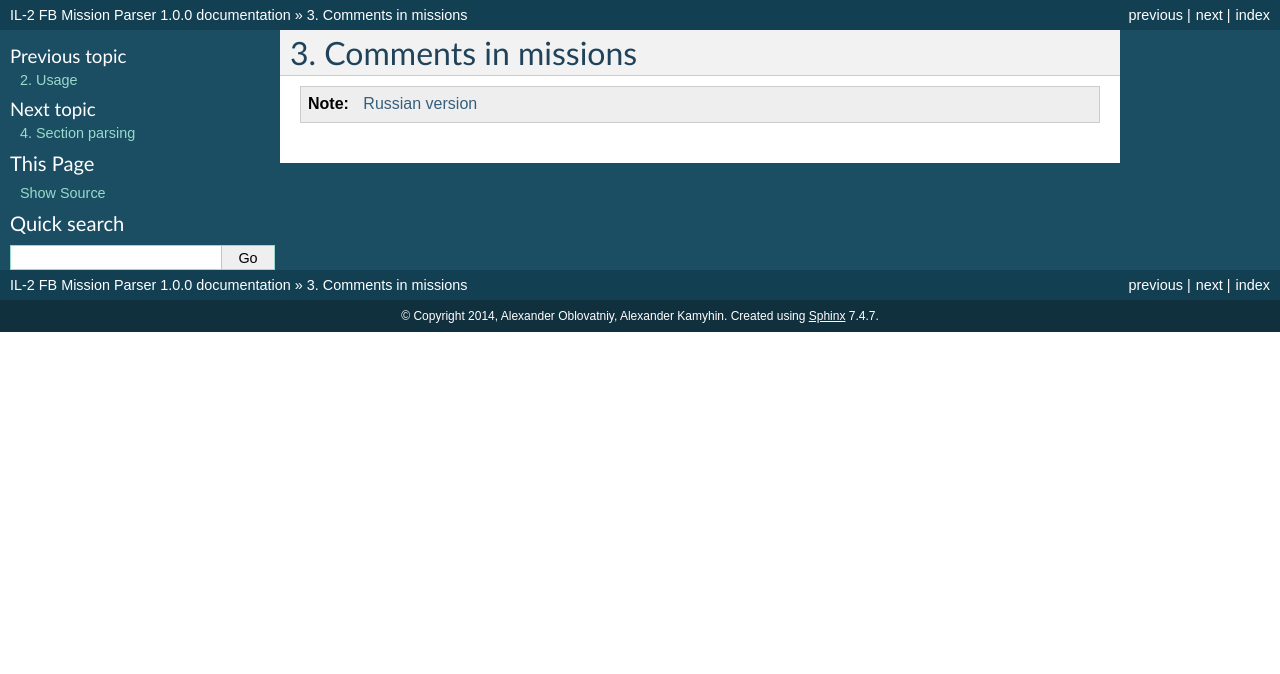
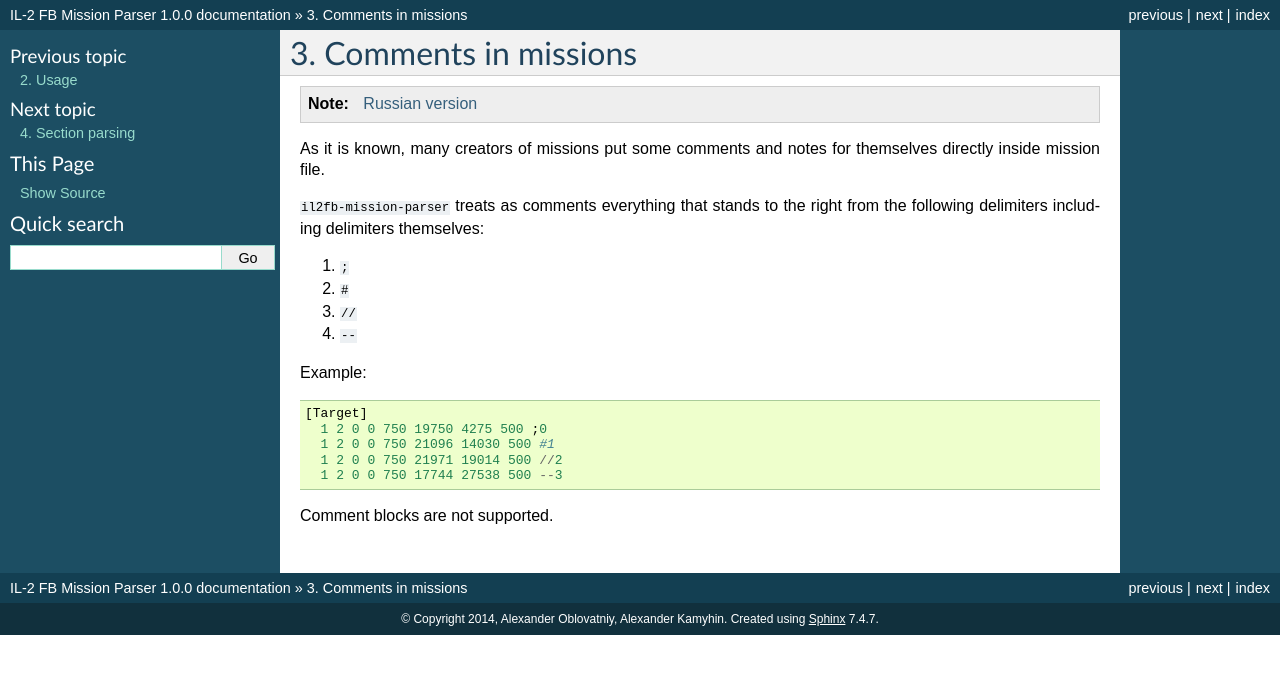
Before and after one commit to IL2HorusTeam/il2fb-mission-parser, a Sphinx documentation site: the page built from docs/comments-in-missions.rst, in a window 1280 px wide. Shown: the top 674 px of the page. Built offline with Sphinx 7.4.7, drawn with Linux system fonts in a browser that asks for light colours.

Commit message:
Add "Comments in missions" docs

```diff
--- a/docs/comments-in-missions.rst
+++ b/docs/comments-in-missions.rst
@@ -4,3 +4,24 @@ Comments in missions
 .. note::
 
     `Russian version <https://github.com/IL2HorusTeam/il2fb-mission-parser/wiki/%D0%9A%D0%BE%D0%BC%D0%BC%D0%B5%D0%BD%D1%82%D0%B0%D1%80%D0%B8%D0%B8-%D0%B2-%D1%84%D0%B0%D0%B9%D0%BB%D0%B5-%D0%BC%D0%B8%D1%81%D1%81%D0%B8%D0%B8>`_
+
+As it is known, many creators of missions put some comments and notes for
+themselves directly inside mission file.
+
+``il2fb-mission-parser`` treats as comments everything that stands to the right
+from the following delimiters including delimiters themselves:
+
+#. ``;``
+#. ``#``
+#. ``//``
+#. ``--``
+
+Example::
+
+  [Target]
+    1 2 0 0 750 19750 4275 500 ;0
+    1 2 0 0 750 21096 14030 500 #1
+    1 2 0 0 750 21971 19014 500 //2
+    1 2 0 0 750 17744 27538 500 --3
+
+Comment blocks are not supported.
```
